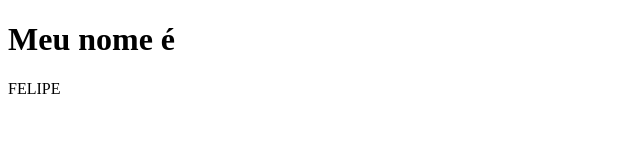
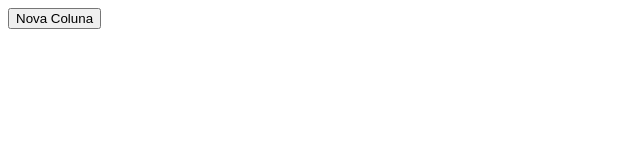
Before and after one commit to wlodfelipe/WebDevLearning, a plain HTML site: page index.html in a window 1280 px wide. Shown: the whole page, without its empty margins (0-640 px from the left). Drawn offline with Linux system fonts and the light colour scheme.

Commit message:
atualização

```diff
--- a/index.html
+++ b/index.html
@@ -6,7 +6,6 @@
     <title>Document</title>
 </head>
 <body>
-    <h1>Meu nome é</h1>
-    <p>FELIPE</p>
+    <button>Nova Coluna</button>
 </body>
 </html>
```
Also changed, not shown: script.js (added), style.css (added).
